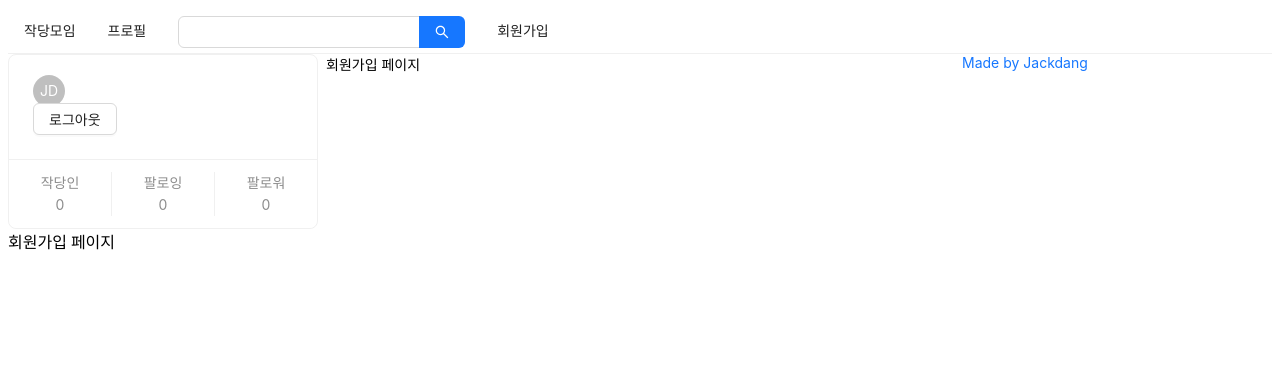
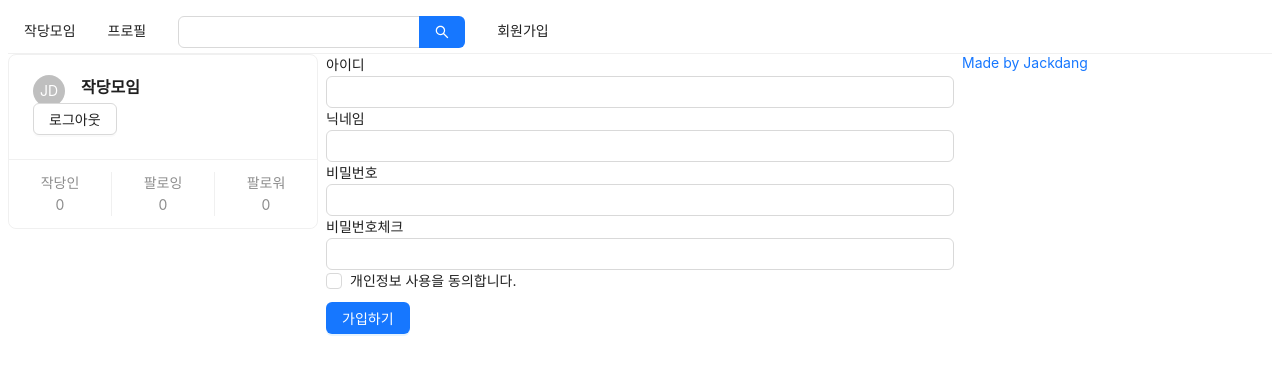
Before and after one commit to sang-rak/jakdangmoeim, a Next.js app in the folder front/: page /signup in a window 1280 px wide. Both pictures are taken after typing "Sample", "Sample123" into the empty fields and a click on the button "로그인". Shown: the top 374 px of the page. Built offline with nearby package versions, Linux system fonts and the light colour scheme.

Commit message:
[FE/Sg-0] feat: 회원가입 훅 구현

```diff
--- a/front/components/AppLayout.tsx
+++ b/front/components/AppLayout.tsx
@@ -51,7 +51,6 @@
           </Link>
         </Col>
       </Row>
-      {children}
     </div>
   );
 };
--- a/front/components/LoginForm.tsx
+++ b/front/components/LoginForm.tsx
@@ -2,6 +2,7 @@
 import { Button, Form, Input } from "antd";
 import Link from "next/link";
 import styled from "styled-components";
+import useInput from "../hooks/useInput";
 
 const ButtonWrapper = styled.div`
   margin-top: 10px;
@@ -16,17 +17,8 @@
 `;
 
 const LoginForm = ({ setIsLoggedIn }: LoginFormProps) => {
-  const [id, setId] = useState("");
-  const [password, setPassword] = useState("");
-  const onChangeId = useCallback((e: React.ChangeEvent<HTMLInputElement>) => {
-    setId(e.target.value);
-  }, []);
-  const onchangePassword = useCallback(
-    (e: React.ChangeEvent<HTMLInputElement>) => {
-      setPassword(e.target.value);
-    },
-    []
-  );
+  const [id, onChangeId] = useInput("");
+  const [password, onChangePassword] = useInput("");
 
   const onSubmitForm = useCallback(() => {
     console.log(id, password);
@@ -47,7 +39,7 @@
           name="user-password"
           type="password"
           value={password}
-          onChange={onchangePassword}
+          onChange={onChangePassword}
           required
         />
       </div>
--- a/front/components/UserProfile.tsx
+++ b/front/components/UserProfile.tsx
@@ -1,5 +1,5 @@
 import React, { useCallback } from "react";
-import { Avatar, Button, Card, Form } from "antd";
+import { Avatar, Button, Card } from "antd";
 
 type LoginFormProps = {
   setIsLoggedIn: (value: boolean) => void;
@@ -27,7 +27,7 @@
         </div>,
       ]}
     >
-      <Card.Meta avatar={<Avatar>JD</Avatar>}></Card.Meta>
+      <Card.Meta avatar={<Avatar>JD</Avatar>} title="작당모임"></Card.Meta>
       <Button onClick={onLogOut}>로그아웃</Button>
     </Card>
   );
--- /dev/null
+++ b/front/hooks/useInput.tsx
@@ -0,0 +1,9 @@
+import { useState, useCallback, ChangeEvent } from "react";
+
+export default (initialValue: any = null) => {
+  const [value, setValue] = useState(initialValue);
+  const handler = useCallback((e: ChangeEvent<HTMLInputElement>) => {
+    setValue(e.target.value);
+  }, []);
+  return [value, handler];
+};
--- a/front/pages/signup.tsx
+++ b/front/pages/signup.tsx
@@ -1,15 +1,114 @@
-import React from "react";
+import React, { useCallback, useState } from "react";
+import Head from "next/head";
+import { Form, Input, Checkbox, Button } from "antd";
+import styled from "styled-components";
+
+import useInput from "../hooks/useInput";
 import AppLayout from "../components/AppLayout";
-import Head from "next/head";
+import { CheckboxChangeEvent } from "antd/es/checkbox";
+
+const ErrorMessage = styled.div`
+  color: red;
+`;
 
 const Signup = () => {
+  const [id, onChangeId] = useInput("");
+  const [nickname, onChangeNickname] = useInput("");
+  const [password, onChangePassword] = useInput("");
+
+  const [passwordCheck, setPasswordCheck] = useState("");
+  const [passwordError, setPasswordError] = useState(false);
+
+  const onChangePasswordCheck = useCallback(
+    (e: React.ChangeEvent<HTMLInputElement>) => {
+      setPasswordCheck(e.target.value);
+      setPasswordError(e.target.value !== password);
+    },
+    [password]
+  );
+
+  const [term, setTerm] = useState(false);
+  const [termError, setTermError] = useState(false);
+
+  const onChangeTerm = useCallback((e: CheckboxChangeEvent) => {
+    setTerm(e.target.checked);
+    setTermError(false);
+  }, []);
+  const onSubmit = useCallback(() => {
+    if (password !== passwordCheck) {
+      return setPasswordError(true);
+    }
+    if (!term) {
+      return setTermError(true);
+    }
+    console.log(id, nickname, password);
+  }, [id, password, passwordCheck, term]);
+
   return (
-    <>
-      <Head>
-        <title>회원가입 | 작당모임</title>
-      </Head>
-      <AppLayout>회원가입 페이지 </AppLayout>
-    </>
+    <div>
+      <AppLayout>
+        <div>
+          <Head>
+            <title>회원가입 | 작당모임</title>
+          </Head>
+          <Form onFinish={onSubmit}>
+            <div>
+              <label htmlFor="user-id">아이디</label>
+              <br />
+              <Input name="user-id" value={id} required onChange={onChangeId} />
+            </div>
+            <div>
+              <label htmlFor="user-nick">닉네임</label>
+              <br />
+              <Input
+                name="user-nick"
+                value={nickname}
+                required
+                onChange={onChangeNickname}
+              />
+            </div>
+            <div>
+              <label htmlFor="user-password">비밀번호</label>
+              <br />
+              <Input
+                name="user-password"
+                type="password"
+                value={password}
+                required
+                onChange={onChangePassword}
+              />
+            </div>
+            <div>
+              <label htmlFor="user-password-check">비밀번호체크</label>
+              <br />
+              <Input
+                name="user-password-check"
+                type="password"
+                value={passwordCheck}
+                required
+                onChange={onChangePasswordCheck}
+              />
+              {passwordError && (
+                <ErrorMessage>비밀번호가 일치하지 않습니다.</ErrorMessage>
+              )}
+            </div>
+            <div>
+              <Checkbox name="user-term" checked={term} onChange={onChangeTerm}>
+                개인정보 사용을 동의합니다.
+                {termError && (
+                  <ErrorMessage>약관에 동의하셔야 합니다.</ErrorMessage>
+                )}
+              </Checkbox>
+            </div>
+            <div style={{ marginTop: 10 }}>
+              <Button type="primary" htmlType="submit">
+                가입하기
+              </Button>
+            </div>
+          </Form>
+        </div>
+      </AppLayout>
+    </div>
   );
 };
 
```
Also changed, not shown: front/components/FollowList.tsx (added, +35 -0 lines), front/components/NIcknameEditForm.tsx (added, +21 -0 lines), front/pages/profile.tsx (+18 -1 lines).
